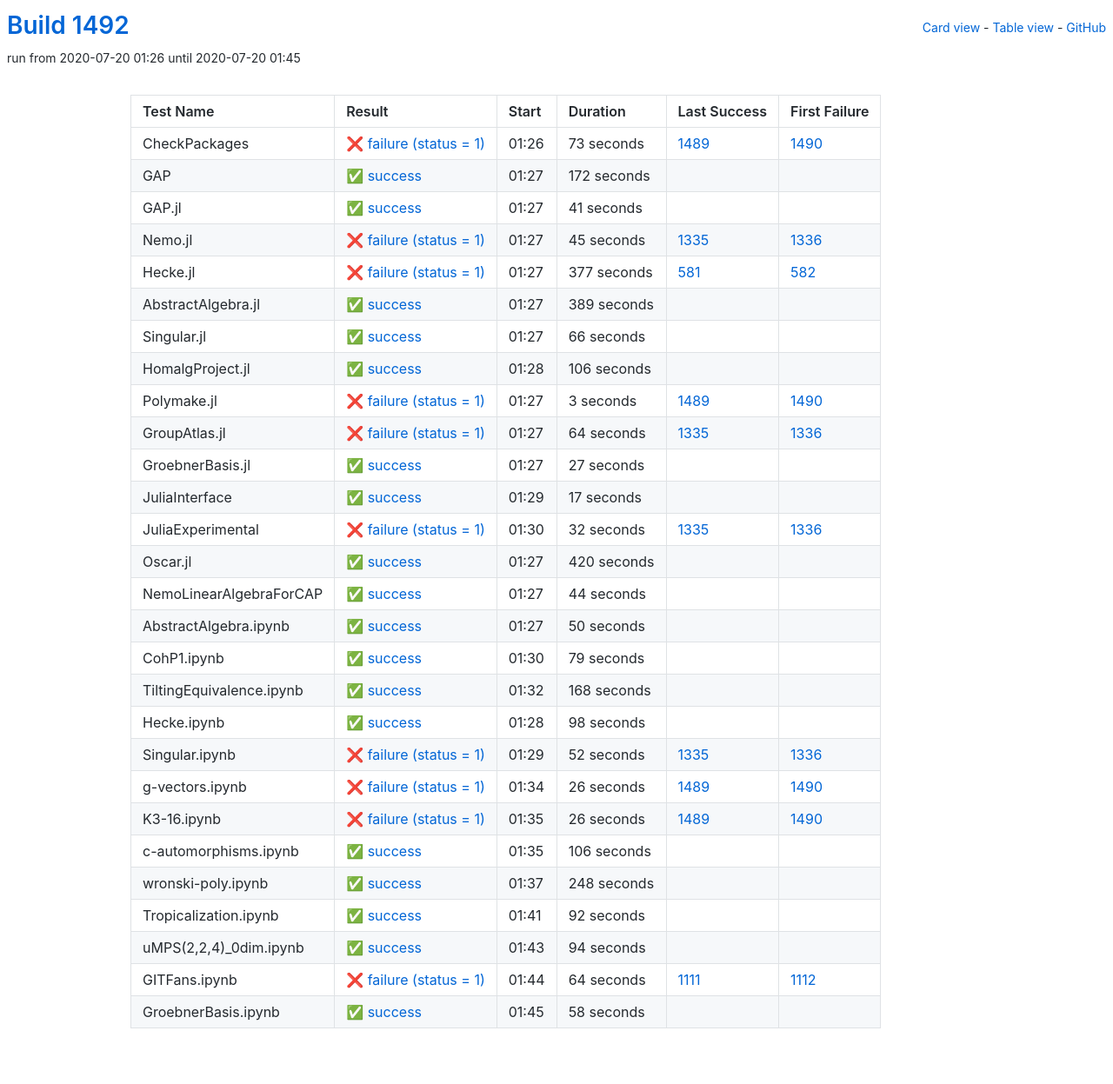
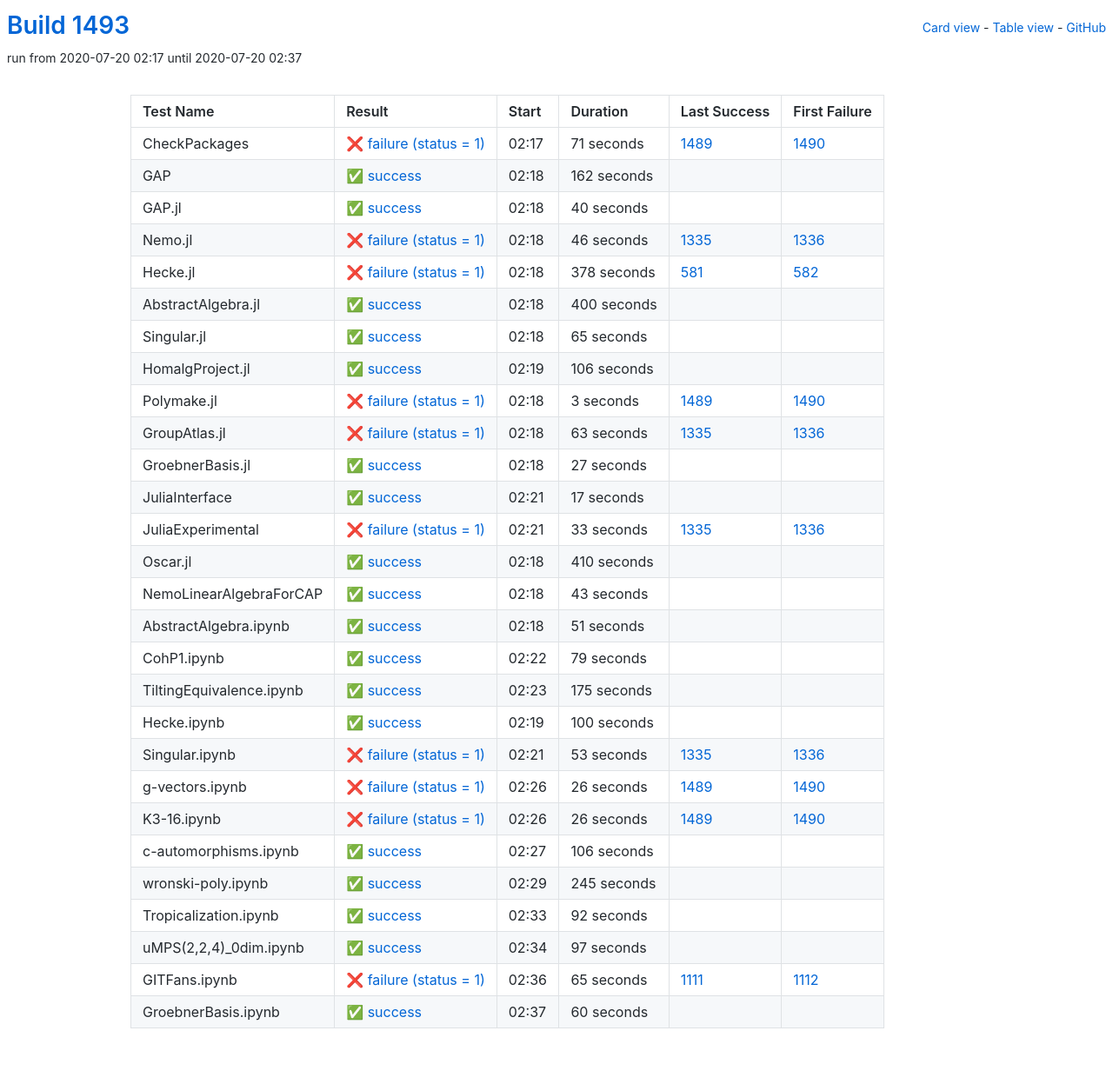
Before and after one commit to oscar-system/oscar-ci-status-1.4, a Jekyll site: the page built from table.html, in a window 1280 px wide. Shown: the whole page at 87% size. Built offline with Jekyll 4.4.1, drawn with Linux system fonts in a browser that asks for light colours.

Commit message:
Build #1493

```diff
--- a/_data/ci.yml
+++ b/_data/ci.yml
@@ -1,6 +1,6 @@
 ---
-build: 1492
-build_url: https://oscarci.mathematik.uni-kl.de/job/oscar-julia-1.4/1492/
+build: 1493
+build_url: https://oscarci.mathematik.uni-kl.de/job/oscar-julia-1.4/1493/
 job: oscar-julia-1.4
 organization: oscar-system
 repo: oscar-ci-status-1.4
@@ -8,92 +8,92 @@ repourl: https://github.com/oscar-system/oscar-ci-status-1.4
 tests:
 - name: CheckPackages
   id: checkpackages
-  log: https://oscarci.mathematik.uni-kl.de/job/oscar-julia-1.4/1492/artifact/logs/build-1492/CheckPackages.log
-  start: 2020-07-20 01:26
+  log: https://oscarci.mathematik.uni-kl.de/job/oscar-julia-1.4/1493/artifact/logs/build-1493/CheckPackages.log
+  start: 2020-07-20 02:17
   success: false
   exitcode: 1
   status: failure
-  duration: 73
+  duration: 71
   last_success: 1489
   last_success_url: https://oscarci.mathematik.uni-kl.de/job/oscar-julia-1.4/1489/
   first_failure: 1490
   first_failure_url: https://oscarci.mathematik.uni-kl.de/job/oscar-julia-1.4/1490/
 - name: GAP
   id: gap
-  log: https://oscarci.mathematik.uni-kl.de/job/oscar-julia-1.4/1492/artifact/logs/build-1492/GAP.log
-  start: 2020-07-20 01:27
+  log: https://oscarci.mathematik.uni-kl.de/job/oscar-julia-1.4/1493/artifact/logs/build-1493/GAP.log
+  start: 2020-07-20 02:18
   success: true
   exitcode: 0
   status: success
-  duration: 172
+  duration: 162
   last_success: false
   last_success_url:
   first_failure: false
   first_failure_url:
 - name: GAP.jl
   id: gap-jl
-  log: https://oscarci.mathematik.uni-kl.de/job/oscar-julia-1.4/1492/artifact/logs/build-1492/GAP.jl.log
-  start: 2020-07-20 01:27
+  log: https://oscarci.mathematik.uni-kl.de/job/oscar-julia-1.4/1493/artifact/logs/build-1493/GAP.jl.log
+  start: 2020-07-20 02:18
   success: true
   exitcode: 0
   status: success
-  duration: 41
+  duration: 40
   last_success: false
   last_success_url:
   first_failure: false
   first_failure_url:
 - name: Nemo.jl
   id: nemo-jl
-  log: https://oscarci.mathematik.uni-kl.de/job/oscar-julia-1.4/1492/artifact/logs/build-1492/Nemo.jl.log
-  start: 2020-07-20 01:27
+  log: https://oscarci.mathematik.uni-kl.de/job/oscar-julia-1.4/1493/artifact/logs/build-1493/Nemo.jl.log
+  start: 2020-07-20 02:18
   success: false
   exitcode: 1
   status: failure
-  duration: 45
+  duration: 46
   last_success: 1335
   last_success_url: https://oscarci.mathematik.uni-kl.de/job/oscar-julia-1.4/1335/
   first_failure: 1336
   first_failure_url: https://oscarci.mathematik.uni-kl.de/job/oscar-julia-1.4/1336/
 - name: Hecke.jl
   id: hecke-jl
-  log: https://oscarci.mathematik.uni-kl.de/job/oscar-julia-1.4/1492/artifact/logs/build-1492/Hecke.jl.log
-  start: 2020-07-20 01:27
+  log: https://oscarci.mathematik.uni-kl.de/job/oscar-julia-1.4/1493/artifact/logs/build-1493/Hecke.jl.log
+  start: 2020-07-20 02:18
   success: false
   exitcode: 1
   status: failure
-  duration: 377
+  duration: 378
   last_success: 581
   last_success_url: https://oscarci.mathematik.uni-kl.de/job/oscar-julia-1.4/581/
   first_failure: 582
   first_failure_url: https://oscarci.mathematik.uni-kl.de/job/oscar-julia-1.4/582/
 - name: AbstractAlgebra.jl
   id: abstractalgebra-jl
-  log: https://oscarci.mathematik.uni-kl.de/job/oscar-julia-1.4/1492/artifact/logs/build-1492/AbstractAlgebra.jl.log
-  start: 2020-07-20 01:27
+  log: https://oscarci.mathematik.uni-kl.de/job/oscar-julia-1.4/1493/artifact/logs/build-1493/AbstractAlgebra.jl.log
+  start: 2020-07-20 02:18
   success: true
   exitcode: 0
   status: success
-  duration: 389
+  duration: 400
   last_success: false
   last_success_url:
   first_failure: false
   first_failure_url:
 - name: Singular.jl
   id: singular-jl
-  log: https://oscarci.mathematik.uni-kl.de/job/oscar-julia-1.4/1492/artifact/logs/build-1492/Singular.jl.log
-  start: 2020-07-20 01:27
+  log: https://oscarci.mathematik.uni-kl.de/job/oscar-julia-1.4/1493/artifact/logs/build-1493/Singular.jl.log
+  start: 2020-07-20 02:18
   success: true
   exitcode: 0
   status: success
-  duration: 66
+  duration: 65
   last_success: false
   last_success_url:
   first_failure: false
   first_failure_url:
 - name: HomalgProject.jl
   id: homalgproject-jl
-  log: https://oscarci.mathematik.uni-kl.de/job/oscar-julia-1.4/1492/artifact/logs/build-1492/HomalgProject.jl.log
-  start: 2020-07-20 01:28
+  log: https://oscarci.mathematik.uni-kl.de/job/oscar-julia-1.4/1493/artifact/logs/build-1493/HomalgProject.jl.log
+  start: 2020-07-20 02:19
   success: true
   exitcode: 0
   status: success
@@ -104,8 +104,8 @@ tests:
   first_failure_url:
 - name: Polymake.jl
   id: polymake-jl
-  log: https://oscarci.mathematik.uni-kl.de/job/oscar-julia-1.4/1492/artifact/logs/build-1492/Polymake.jl.log
-  start: 2020-07-20 01:27
+  log: https://oscarci.mathematik.uni-kl.de/job/oscar-julia-1.4/1493/artifact/logs/build-1493/Polymake.jl.log
+  start: 2020-07-20 02:18
   success: false
   exitcode: 1
   status: failure
@@ -116,20 +116,20 @@ tests:
   first_failure_url: https://oscarci.mathematik.uni-kl.de/job/oscar-julia-1.4/1490/
 - name: GroupAtlas.jl
   id: groupatlas-jl
-  log: https://oscarci.mathematik.uni-kl.de/job/oscar-julia-1.4/1492/artifact/logs/build-1492/GroupAtlas.jl.log
-  start: 2020-07-20 01:27
+  log: https://oscarci.mathematik.uni-kl.de/job/oscar-julia-1.4/1493/artifact/logs/build-1493/GroupAtlas.jl.log
+  start: 2020-07-20 02:18
   success: false
   exitcode: 1
   status: failure
-  duration: 64
+  duration: 63
   last_success: 1335
   last_success_url: https://oscarci.mathematik.uni-kl.de/job/oscar-julia-1.4/1335/
   first_failure: 1336
   first_failure_url: https://oscarci.mathematik.uni-kl.de/job/oscar-julia-1.4/1336/
 - name: GroebnerBasis.jl
   id: groebnerbasis-jl
-  log: https://oscarci.mathematik.uni-kl.de/job/oscar-julia-1.4/1492/artifact/logs/build-1492/GroebnerBasis.jl.log
-  start: 2020-07-20 01:27
+  log: https://oscarci.mathematik.uni-kl.de/job/oscar-julia-1.4/1493/artifact/logs/build-1493/GroebnerBasis.jl.log
+  start: 2020-07-20 02:18
   success: true
   exitcode: 0
   status: success
@@ -140,8 +140,8 @@ tests:
   first_failure_url:
 - name: JuliaInterface
   id: juliainterface
-  log: https://oscarci.mathematik.uni-kl.de/job/oscar-julia-1.4/1492/artifact/logs/build-1492/JuliaInterface.log
-  start: 2020-07-20 01:29
+  log: https://oscarci.mathematik.uni-kl.de/job/oscar-julia-1.4/1493/artifact/logs/build-1493/JuliaInterface.log
+  start: 2020-07-20 02:21
   success: true
   exitcode: 0
   status: success
@@ -152,56 +152,56 @@ tests:
   first_failure_url:
 - name: JuliaExperimental
   id: juliaexperimental
-  log: https://oscarci.mathematik.uni-kl.de/job/oscar-julia-1.4/1492/artifact/logs/build-1492/JuliaExperimental.log
-  start: 2020-07-20 01:30
+  log: https://oscarci.mathematik.uni-kl.de/job/oscar-julia-1.4/1493/artifact/logs/build-1493/JuliaExperimental.log
+  start: 2020-07-20 02:21
   success: false
   exitcode: 1
   status: failure
-  duration: 32
+  duration: 33
   last_success: 1335
   last_success_url: https://oscarci.mathematik.uni-kl.de/job/oscar-julia-1.4/1335/
   first_failure: 1336
   first_failure_url: https://oscarci.mathematik.uni-kl.de/job/oscar-julia-1.4/1336/
 - name: Oscar.jl
   id: oscar-jl
-  log: https://oscarci.mathematik.uni-kl.de/job/oscar-julia-1.4/1492/artifact/logs/build-1492/Oscar.jl.log
-  start: 2020-07-20 01:27
+  log: https://oscarci.mathematik.uni-kl.de/job/oscar-julia-1.4/1493/artifact/logs/build-1493/Oscar.jl.log
+  start: 2020-07-20 02:18
   success: true
   exitcode: 0
   status: success
-  duration: 420
+  duration: 410
   last_success: false
   last_success_url:
   first_failure: false
   first_failure_url:
 - name: NemoLinearAlgebraForCAP
   id: nemolinearalgebraforcap
-  log: https://oscarci.mathematik.uni-kl.de/job/oscar-julia-1.4/1492/artifact/logs/build-1492/NemoLinearAlgebraForCAP.log
-  start: 2020-07-20 01:27
+  log: https://oscarci.mathematik.uni-kl.de/job/oscar-julia-1.4/1493/artifact/logs/build-1493/NemoLinearAlgebraForCAP.log
+  start: 2020-07-20 02:18
   success: true
   exitcode: 0
   status: success
-  duration: 44
+  duration: 43
   last_success: false
   last_success_url:
   first_failure: false
   first_failure_url:
 - name: AbstractAlgebra.ipynb
   id: abstractalgebra-ipynb
-  log: https://oscarci.mathematik.uni-kl.de/job/oscar-julia-1.4/1492/artifact/logs/build-1492/AbstractAlgebra.ipynb.log
-  start: 2020-07-20 01:27
+  log: https://oscarci.mathematik.uni-kl.de/job/oscar-julia-1.4/1493/artifact/logs/build-1493/AbstractAlgebra.ipynb.log
+  start: 2020-07-20 02:18
   success: true
   exitcode: 0
   status: success
-  duration: 50
+  duration: 51
   last_success: false
   last_success_url:
   first_failure: false
   first_failure_url:
 - name: CohP1.ipynb
   id: cohp1-ipynb
-  log: https://oscarci.mathematik.uni-kl.de/job/oscar-julia-1.4/1492/artifact/logs/build-1492/CohP1.ipynb.log
-  start: 2020-07-20 01:30
+  log: https://oscarci.mathematik.uni-kl.de/job/oscar-julia-1.4/1493/artifact/logs/build-1493/CohP1.ipynb.log
+  start: 2020-07-20 02:22
   success: true
   exitcode: 0
   status: success
@@ -212,44 +212,44 @@ tests:
   first_failure_url:
 - name: TiltingEquivalence.ipynb
   id: tiltingequivalence-ipynb
-  log: https://oscarci.mathematik.uni-kl.de/job/oscar-julia-1.4/1492/artifact/logs/build-1492/TiltingEquivalence.ipynb.log
-  start: 2020-07-20 01:32
+  log: https://oscarci.mathematik.uni-kl.de/job/oscar-julia-1.4/1493/artifact/logs/build-1493/TiltingEquivalence.ipynb.log
+  start: 2020-07-20 02:23
   success: true
   exitcode: 0
   status: success
-  duration: 168
+  duration: 175
   last_success: false
   last_success_url:
   first_failure: false
   first_failure_url:
 - name: Hecke.ipynb
   id: hecke-ipynb
-  log: https://oscarci.mathematik.uni-kl.de/job/oscar-julia-1.4/1492/artifact/logs/build-1492/Hecke.ipynb.log
-  start: 2020-07-20 01:28
+  log: https://oscarci.mathematik.uni-kl.de/job/oscar-julia-1.4/1493/artifact/logs/build-1493/Hecke.ipynb.log
+  start: 2020-07-20 02:19
   success: true
   exitcode: 0
   status: success
-  duration: 98
+  duration: 100
   last_success: false
   last_success_url:
   first_failure: false
   first_failure_url:
 - name: Singular.ipynb
   id: singular-ipynb
-  log: https://oscarci.mathematik.uni-kl.de/job/oscar-julia-1.4/1492/artifact/logs/build-1492/Singular.ipynb.log
-  start: 2020-07-20 01:29
+  log: https://oscarci.mathematik.uni-kl.de/job/oscar-julia-1.4/1493/artifact/logs/build-1493/Singular.ipynb.log
+  start: 2020-07-20 02:21
   success: false
   exitcode: 1
   status: failure
-  duration: 52
+  duration: 53
   last_success: 1335
   last_success_url: https://oscarci.mathematik.uni-kl.de/job/oscar-julia-1.4/1335/
   first_failure: 1336
   first_failure_url: https://oscarci.mathematik.uni-kl.de/job/oscar-julia-1.4/1336/
 - name: g-vectors.ipynb
   id: g-vectors-ipynb
-  log: https://oscarci.mathematik.uni-kl.de/job/oscar-julia-1.4/1492/artifact/logs/build-1492/g-vectors.ipynb.log
-  start: 2020-07-20 01:34
+  log: https://oscarci.mathematik.uni-kl.de/job/oscar-julia-1.4/1493/artifact/logs/build-1493/g-vectors.ipynb.log
+  start: 2020-07-20 02:26
   success: false
   exitcode: 1
   status: failure
@@ -260,8 +260,8 @@ tests:
   first_failure_url: https://oscarci.mathematik.uni-kl.de/job/oscar-julia-1.4/1490/
 - name: K3-16.ipynb
   id: k3-16-ipynb
-  log: https://oscarci.mathematik.uni-kl.de/job/oscar-julia-1.4/1492/artifact/logs/build-1492/K3-16.ipynb.log
-  start: 2020-07-20 01:35
+  log: https://oscarci.mathematik.uni-kl.de/job/oscar-julia-1.4/1493/artifact/logs/build-1493/K3-16.ipynb.log
+  start: 2020-07-20 02:26
   success: false
   exitcode: 1
   status: failure
@@ -272,8 +272,8 @@ tests:
   first_failure_url: https://oscarci.mathematik.uni-kl.de/job/oscar-julia-1.4/1490/
 - name: c-automorphisms.ipynb
   id: c-automorphisms-ipynb
-  log: https://oscarci.mathematik.uni-kl.de/job/oscar-julia-1.4/1492/artifact/logs/build-1492/c-automorphisms.ipynb.log
-  start: 2020-07-20 01:35
+  log: https://oscarci.mathematik.uni-kl.de/job/oscar-julia-1.4/1493/artifact/logs/build-1493/c-automorphisms.ipynb.log
+  start: 2020-07-20 02:27
   success: true
   exitcode: 0
   status: success
@@ -284,20 +284,20 @@ tests:
   first_failure_url:
 - name: wronski-poly.ipynb
   id: wronski-poly-ipynb
-  log: https://oscarci.mathematik.uni-kl.de/job/oscar-julia-1.4/1492/artifact/logs/build-1492/wronski-poly.ipynb.log
-  start: 2020-07-20 01:37
+  log: https://oscarci.mathematik.uni-kl.de/job/oscar-julia-1.4/1493/artifact/logs/build-1493/wronski-poly.ipynb.log
+  start: 2020-07-20 02:29
   success: true
   exitcode: 0
   status: success
-  duration: 248
+  duration: 245
   last_success: false
   last_success_url:
   first_failure: false
   first_failure_url:
 - name: Tropicalization.ipynb
   id: tropicalization-ipynb
-  log: https://oscarci.mathematik.uni-kl.de/job/oscar-julia-1.4/1492/artifact/logs/build-1492/Tropicalization.ipynb.log
-  start: 2020-07-20 01:41
+  log: https://oscarci.mathematik.uni-kl.de/job/oscar-julia-1.4/1493/artifact/logs/build-1493/Tropicalization.ipynb.log
+  start: 2020-07-20 02:33
   success: true
   exitcode: 0
   status: success
@@ -308,36 +308,36 @@ tests:
   first_failure_url:
 - name: uMPS(2,2,4)_0dim.ipynb
   id: umps-2-2-4-0dim-ipynb
-  log: https://oscarci.mathematik.uni-kl.de/job/oscar-julia-1.4/1492/artifact/logs/build-1492/uMPS-2-2-4-_0dim.ipynb.log
-  start: 2020-07-20 01:43
+  log: https://oscarci.mathematik.uni-kl.de/job/oscar-julia-1.4/1493/artifact/logs/build-1493/uMPS-2-2-4-_0dim.ipynb.log
+  start: 2020-07-20 02:34
   success: true
   exitcode: 0
   status: success
-  duration: 94
+  duration: 97
   last_success: false
   last_success_url:
   first_failure: false
   first_failure_url:
 - name: GITFans.ipynb
   id: gitfans-ipynb
-  log: https://oscarci.mathematik.uni-kl.de/job/oscar-julia-1.4/1492/artifact/logs/build-1492/GITFans.ipynb.log
-  start: 2020-07-20 01:44
+  log: https://oscarci.mathematik.uni-kl.de/job/oscar-julia-1.4/1493/artifact/logs/build-1493/GITFans.ipynb.log
+  start: 2020-07-20 02:36
   success: false
   exitcode: 1
   status: failure
-  duration: 64
+  duration: 65
   last_success: 1111
   last_success_url: https://oscarci.mathematik.uni-kl.de/job/oscar-julia-1.4/1111/
   first_failure: 1112
   first_failure_url: https://oscarci.mathematik.uni-kl.de/job/oscar-julia-1.4/1112/
 - name: GroebnerBasis.ipynb
   id: groebnerbasis-ipynb
-  log: https://oscarci.mathematik.uni-kl.de/job/oscar-julia-1.4/1492/artifact/logs/build-1492/GroebnerBasis.ipynb.log
-  start: 2020-07-20 01:45
+  log: https://oscarci.mathematik.uni-kl.de/job/oscar-julia-1.4/1493/artifact/logs/build-1493/GroebnerBasis.ipynb.log
+  start: 2020-07-20 02:37
   success: true
   exitcode: 0
   status: success
-  duration: 58
+  duration: 60
   last_success: false
   last_success_url:
   first_failure: false
```
Also changed, not shown: README.md.
